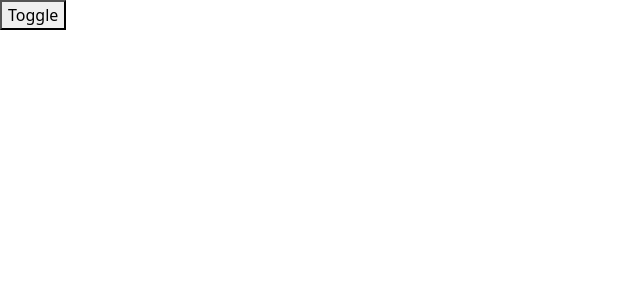
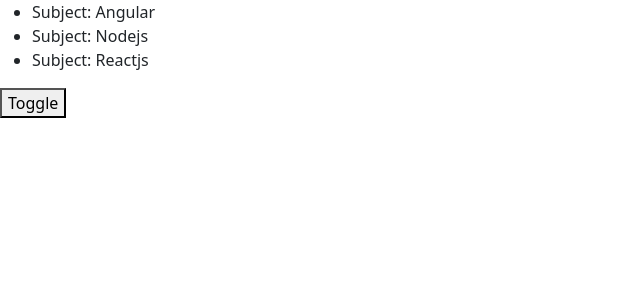
Before and after one commit to NguyenThienDong/angular4, an Angular app: page / in a window 1280 px wide. Shown: the top 300 px of the page, without its empty margins (0-640 px from the left). Built offline with nearby package versions, Linux system fonts and the light colour scheme.

Commit message:
bai 17: directive *ngFor don gian

```diff
--- a/src/app/struct/struct.component.html
+++ b/src/app/struct/struct.component.html
@@ -1,3 +1,8 @@
 <!-- ngIf = true thi hien dom, false thi xoa dom -->
 <p *ngIf="isShow">struct works!</p>
+<ul>
+    <li *ngFor="let subject of subjects">
+        Subject: {{subject}}
+    </li>
+</ul>
 <button (click)="isShow = !isShow">Toggle</button>
--- a/src/app/struct/struct.component.ts
+++ b/src/app/struct/struct.component.ts
@@ -7,4 +7,5 @@
 })
 export class StructComponent {
   isShow = false;
+  subjects = ['Angular', 'Nodejs', 'Reactjs']
 }
```
